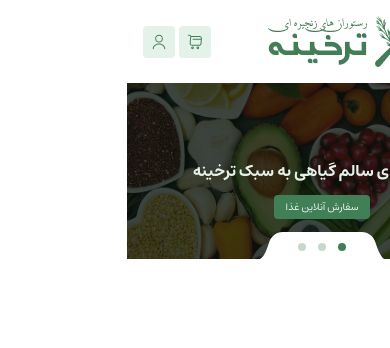
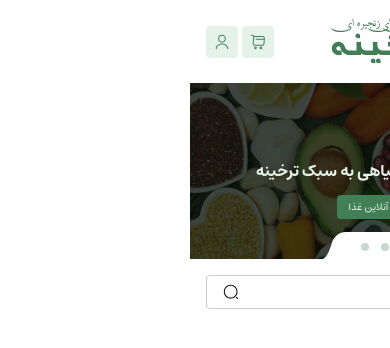
Before and after one commit to hhznmrnayeri/tarkhine-typescript, a React (Vite) app: page / in a window 390 px wide. Shown: the top 348 px of the page. Built offline with nearby package versions, Linux system fonts and the light colour scheme.

Commit message:
build: :lipstick: create SearchBox component
create SearchBox component with handleSearch logic

import to home page

```diff
--- /dev/null
+++ b/src/components/SearchBox.tsx
@@ -0,0 +1,35 @@
+import { useState } from "react";
+import SearchIcon from "../assets/svg/SearchIcon";
+import { useNavigate } from "react-router-dom";
+export default function SearchBox() {
+  const [searchValue, setSearchValue] = useState("");
+  const navigate = useNavigate();
+  function handleSearch(e: React.FormEvent<HTMLFormElement>) {
+    e.preventDefault();
+    if (searchValue) {
+      navigate(`/search/${searchValue}`);
+    }
+  }
+  return (
+    <div className="container">
+      {/* search bar */}
+      <form
+        className="mt-4 flex items-center justify-between px-4 py-2 border border-gray-400 rounded md:hidden"
+        onSubmit={handleSearch}
+      >
+        {/* search input */}
+        <input
+          type="text"
+          value={searchValue}
+          onChange={(e) => setSearchValue(e.target.value)}
+          className="border-none outline-none text-2xs flex-grow"
+          placeholder="جستجو"
+        />
+        {/* search btn */}
+        <button>
+          <SearchIcon size="w-4 h-4" />
+        </button>
+      </form>
+    </div>
+  );
+}
--- a/src/view/Home/Index.tsx
+++ b/src/view/Home/Index.tsx
@@ -1,10 +1,12 @@
 import HeaderSlider from "../../components/HeaderSlider";
 import Nav from "../../components/Nav";
+import SearchBox from "../../components/SearchBox";
 export default function Index() {
   return (
     <>
       <Nav title="home" />
       <HeaderSlider title="تجربه غذای سالم گیاهی به سبک ترخینه" />
+      <SearchBox />
     </>
   );
 }
```
